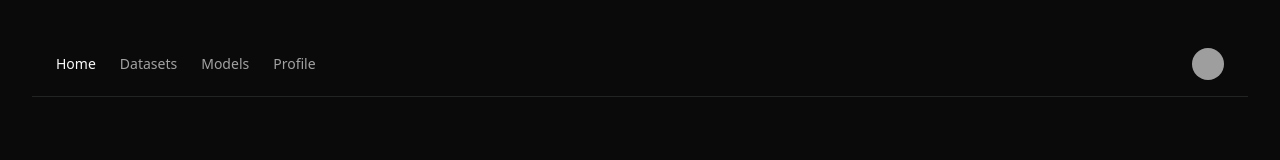
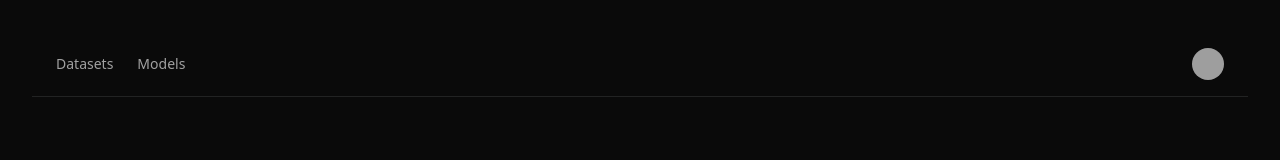
Before and after one commit to mrdonlee/eazyA, a React (Vite) app in the folder frontend/: page / in a window 1280 px wide. Shown: the top 160 px of the page. Built offline with nearby package versions, Linux system fonts and the light colour scheme; grey boxes are pictures that could not be loaded.

Commit message:
refactor: remove unused links from MainNav component for cleaner navigation

```diff
--- a/frontend/src/components/main-nav.tsx
+++ b/frontend/src/components/main-nav.tsx
@@ -5,18 +5,14 @@ import { cn } from "@/lib/utils"
 export function MainNav({ className, ...props }: React.HTMLAttributes<HTMLElement>) {
     return (
         <nav className={cn("flex items-center space-x-4 lg:space-x-6", className)} {...props}>
-            <Link to="/" className="text-sm font-medium transition-colors hover:text-primary">
-                Home
-            </Link>
+
             <Link to="/datasets" className="text-sm font-medium text-muted-foreground transition-colors hover:text-primary">
                 Datasets
             </Link>
             <Link to="/models" className="text-sm font-medium text-muted-foreground transition-colors hover:text-primary">
                 Models
             </Link>
-            <Link to="/profile" className="text-sm font-medium text-muted-foreground transition-colors hover:text-primary">
-                Profile
-            </Link>
+
         </nav>
     )
 }
```
